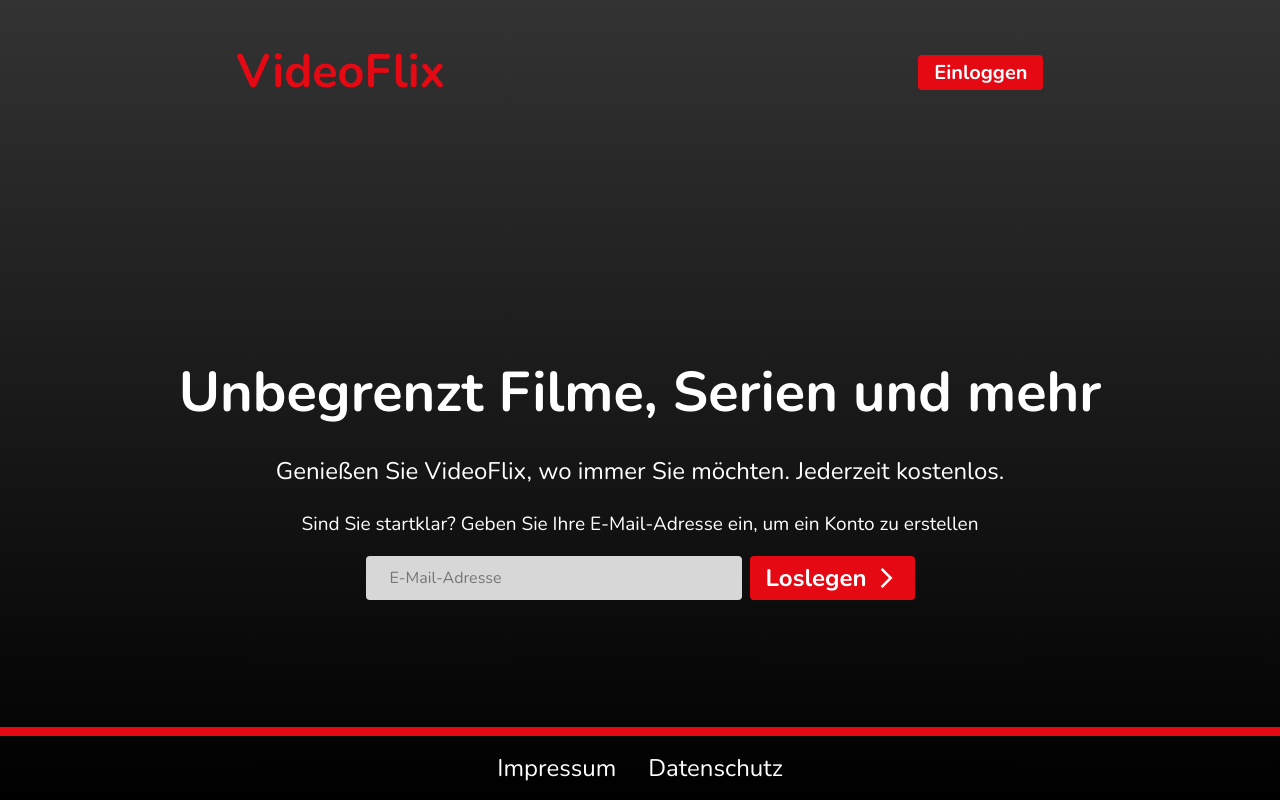
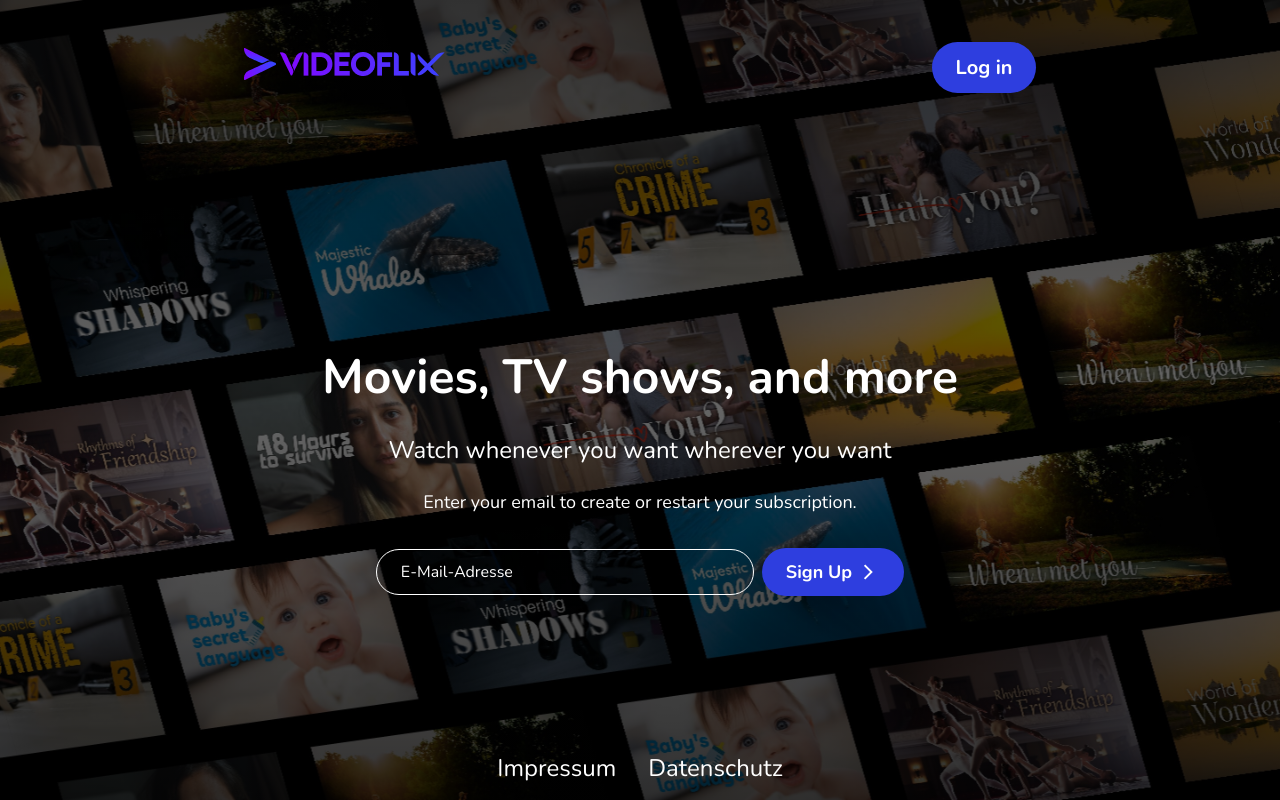
Before and after one commit to Jad134/videoflix-frontend, an Angular app: page / in a window 1280 px wide. Built offline with nearby package versions, Linux system fonts and the light colour scheme.

Commit message:
change landing page design

```diff
--- a/src/app/login-page/login-footer/login-footer.component.scss
+++ b/src/app/login-page/login-footer/login-footer.component.scss
@@ -8,7 +8,6 @@ section{
     position: absolute;
     bottom: 16px;
     width: 100%;
-    border-top: 9px solid $main-red;
     padding-top: 16px;
 }
 
--- a/src/app/login-page/login-header/login-header.component.html
+++ b/src/app/login-page/login-header/login-header.component.html
@@ -1,13 +1,13 @@
 <section>
     <div class="main">
         <div class="headline">
-            <h1 (click)="routeToHome()">VideoFlix</h1>
+            <img src="../../../assets/img/Logo.png" alt="" (click)="routeToHome()">
         </div>
         <div>
             <button [ngStyle]="{
                 'opacity': hideLogInButton ? '0' : '1',
                 'pointer-events': hideLogInButton ? 'none' : 'auto'
-              }"  (click)="routeToLogIn()" class="login-button">Einloggen</button>
+              }"  (click)="routeToLogIn()" class="login-button">Log in</button>
         </div>
     </div>
 </section>
--- a/src/app/login-page/login-header/login-header.component.scss
+++ b/src/app/login-page/login-header/login-header.component.scss
@@ -34,15 +34,15 @@ section {
     width: auto;
     font-size: 20px;
     min-height: 2rem;
-    padding: 0.25rem 1rem;
-    border-radius: 0.25rem;
-    background: $main-red;
+    padding: 12px 24px 12px 24px;
+    border-radius: 40px;
+    background: $button-blue;
     color: rgb(255, 255, 255);
     font-weight: bold;
     transition: background-color 0.3s ease;
 
     &:hover {
-        background: $hover-red;
+        background: $button-hover;
         /* Slightly darker red */
     }
 }
--- a/src/app/login-page/login-main/login-main/login-main.component.html
+++ b/src/app/login-page/login-main/login-main/login-main.component.html
@@ -1,15 +1,15 @@
 
 <section class="login-main-section">
     <div class="text-container">
-        <h1 class="headline">Unbegrenzt Filme, Serien und mehr</h1>
-        <p class="first-text">Genießen Sie VideoFlix, wo immer Sie möchten. Jederzeit kostenlos.</p>
-        <p class="second-text">Sind Sie startklar? Geben Sie Ihre E-Mail-Adresse ein, um ein Konto zu erstellen</p>
+        <h1 class="headline">Movies, TV shows, and more</h1>
+        <p class="first-text">Watch whenever you want wherever you want</p>
+        <p class="second-text">Enter your email to create or restart your subscription.</p>
     </div>
     <div class="responsive-text-container">
-        <p class="second-responsive-text">Sind Sie startklar?  <br>Geben Sie Ihre E-Mail-Adresse ein, um ein Konto zu erstellen</p>
+        <p class="second-responsive-text">Enter your email  <br>to create or restart your subscription</p>
     </div>
     <div class="register-container">
         <input [(ngModel)]="email" placeholder="E-Mail-Adresse" class="register-email-input" type="text">
-        <button (click)="checkIfMailExist()" class="letsgo-btn">Loslegen  <mat-icon>arrow_forward_ios</mat-icon></button>
+        <button (click)="checkIfMailExist()" class="letsgo-btn">Sign Up  <mat-icon class="arrow-ios">arrow_forward_ios</mat-icon></button>
     </div>
 </section>
--- a/src/app/login-page/login-main/login-main/login-main.component.scss
+++ b/src/app/login-page/login-main/login-main/login-main.component.scss
@@ -10,7 +10,7 @@
 }
 
 .headline {
-    font-size: 56px;
+    font-size: 48px;
     margin-block-start: 0;
     margin-block-end: 0;
 }
@@ -24,7 +24,8 @@
 }
 
 .second-text {
-    font-size: 19px;
+    font-size: 18px;
+    margin-bottom: 34px;
 }
 
 .register-container {
@@ -36,12 +37,13 @@
 .register-email-input {
     width: 350px;
     height: 42px;
-    border-radius: 0.25rem;
-    border: none;
-    background-color: #d7d7d7;
+    border-radius: 40px;
+    border: 1px solid white;
+    background: none;
     padding-left: 24px;
     font-size: 16px;
     font-family: $nunito;
+    color: white;
 
     &:focus-visible {
         outline: none;
@@ -49,36 +51,41 @@
 
     &::placeholder {
         font-size: 16px;
+        color: white;
     }
 }
 
 .letsgo-btn {
     background: $main-red;
-    height: 44px;
+    padding: 12px 24px 12px 24px;
     border: 0;
     cursor: pointer;
     fill: currentColor;
     width: auto;
-    font-size: 24px;
+    font-size: 18px;
     font-family: $nunito;
-    padding: 0.25rem 1rem;
-    border-radius: 0.25rem;
-    background: rgb(229, 9, 20);
+    border-radius: 40px;
+    background: $button-blue;
     color: rgb(255, 255, 255);
     font-weight: bold;
     transition: background-color 0.3s ease;
     display: flex;
     align-items: center;
-    gap: 8px;
+    gap: 4px;
 
     &:hover {
-        background: $hover-red;
+        background: $button-hover;
         /* Slightly darker red */
     }
 }
 
 .responsive-text-container {
     display: none;
+}
+
+.arrow-ios {
+    font-size: 18px;
+    height: 18px;
 }
 
 
@@ -117,8 +124,8 @@
         margin: 0 24px 0 24px;
     }
 
-    .second-text{
-        display: none ;
+    .second-text {
+        display: none;
     }
 
     .headline {
@@ -138,7 +145,7 @@
         display: contents;
     }
 
-    .second-responsive-text{
+    .second-responsive-text {
         font-size: 17px;
         text-align: center;
         margin-block-start: 0;
@@ -146,7 +153,7 @@
 }
 
 @media(max-width:390px) {
-     .register-email-input{
+    .register-email-input {
         width: 280px;
-     }
+    }
 }
--- a/src/app/login-page/login.component.scss
+++ b/src/app/login-page/login.component.scss
@@ -1,5 +1,9 @@
 .login-section{
-    background: linear-gradient(to bottom, #333333, #000000);  //#616060  <- vorher
-    color: #fff; /* Weißer Text für besseren Kontrast */
+    background:
+    linear-gradient(180deg, rgba(0, 0, 0, 0.8) 0%, rgba(0, 0, 0, 0.6) 50%, rgba(0, 0, 0, 0.8) 100%),
+    url('/assets/img/startpage.jpeg');
+    background-repeat: no-repeat;
+    background-size: cover;
+    color: #fff;
     height: 100vh;
 }
--- a/src/styles.scss
+++ b/src/styles.scss
@@ -8,6 +8,9 @@ $main-red: rgb(229, 9, 20);
 $hover-red: rgb(190, 0, 10);
 $background-design: linear-gradient(to bottom, #333333, #000000);
 $input-color:  #d7d7d7;
+$button-blue:  rgba(46, 62, 223, 1);
+$button-hover: rgb(30 40 144);
+
 
 /* Main-font*/
 $nunito: "Nunito";
```
Also changed, not shown: src/assets/img/signup.jpeg (added), src/assets/img/startpage.jpeg (added).
